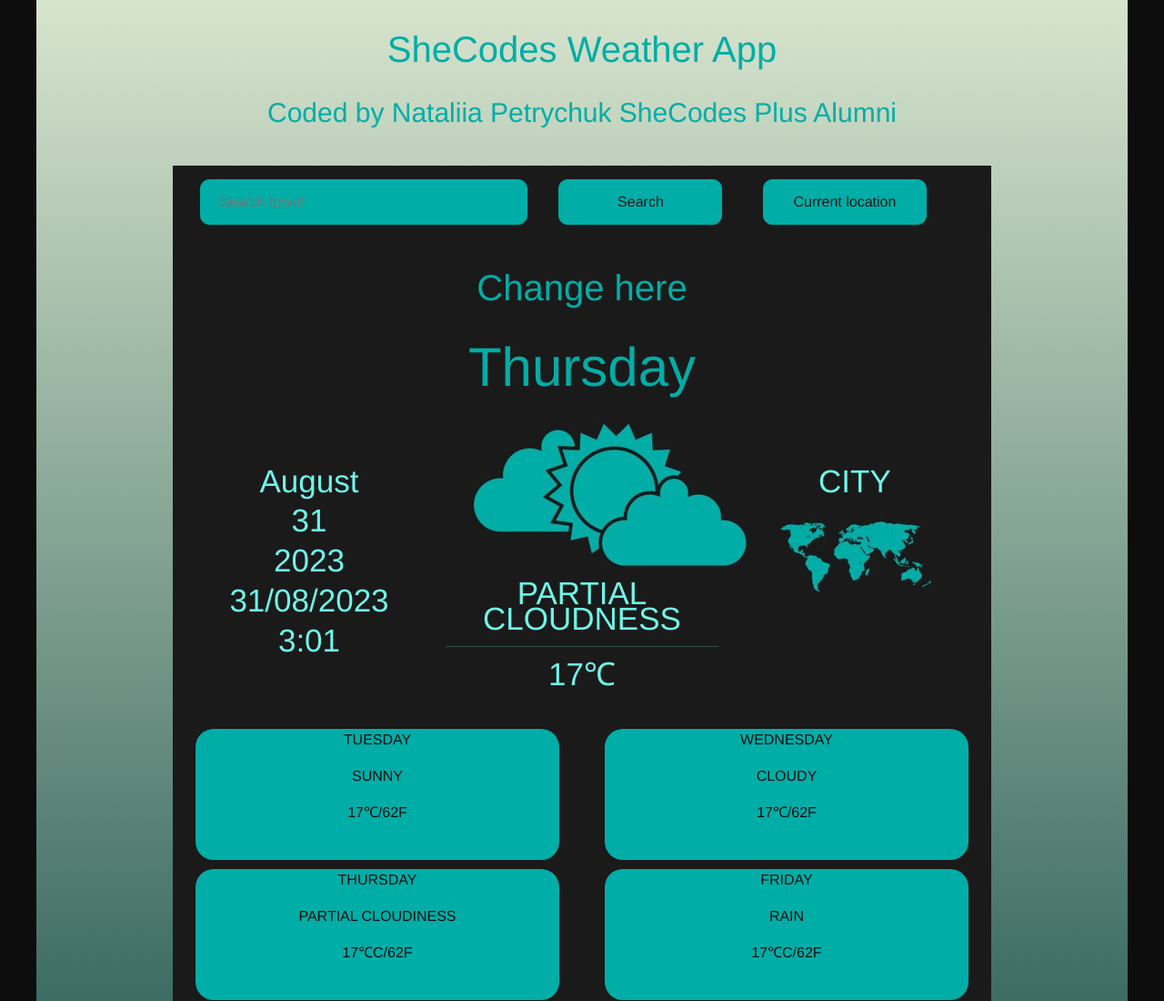
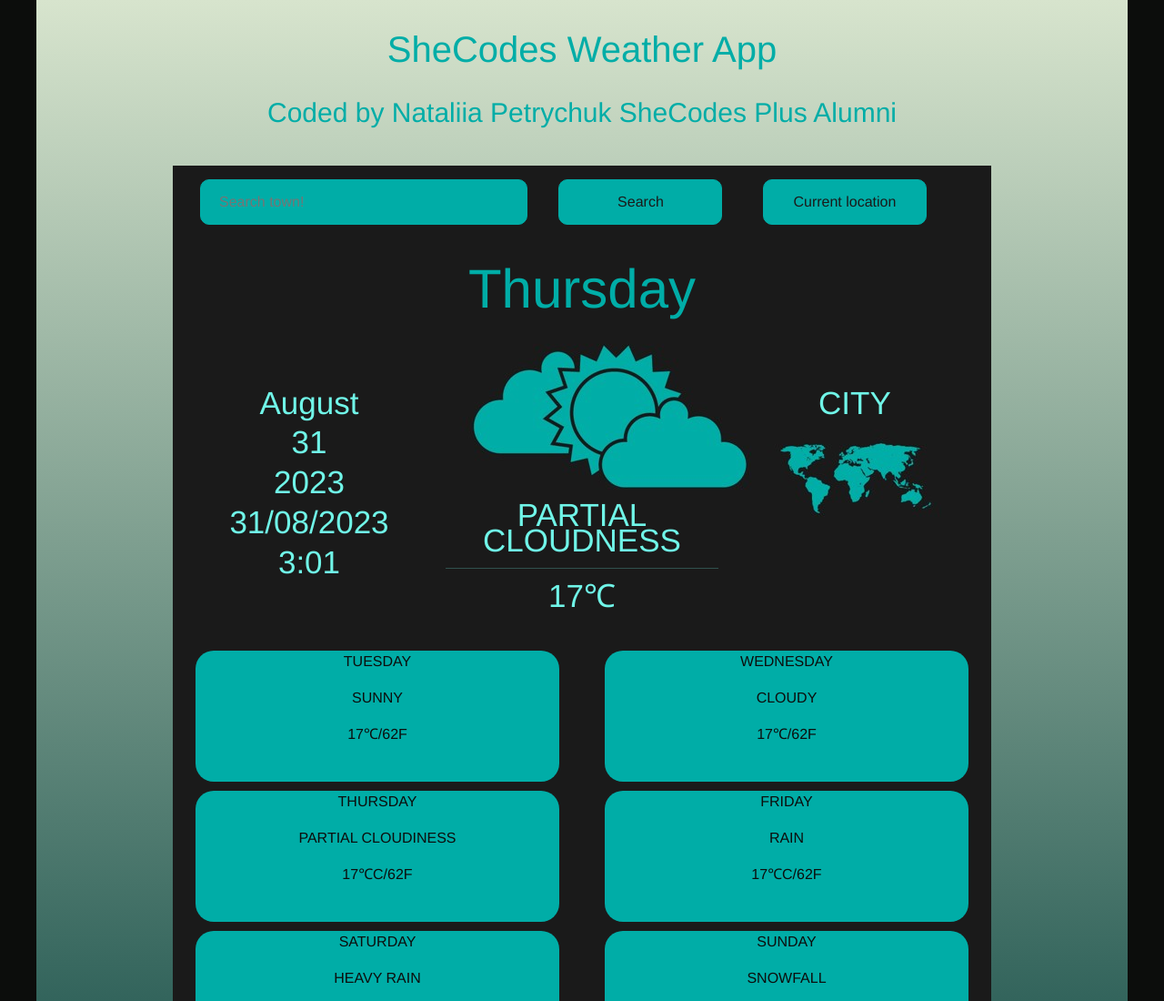
Before and after one commit to Petrychuk/weather-app, a website built with Parcel: page index.html in a window 1280 px wide. Shown: the top 1100 px of the page at 91% size. Built offline with nearby package versions, Linux system fonts and the light colour scheme.

Commit message:
Update index.html

```diff
--- a/index.html
+++ b/index.html
@@ -24,7 +24,6 @@
                     <button id="currentLocationButton">Current location</button>
                 </form>
             </div>
-            <h1>Change here</h1>
             <section class="main">
                 <div class="item">
                     <h4 id="currentMonth">MONTH</h4>
```
